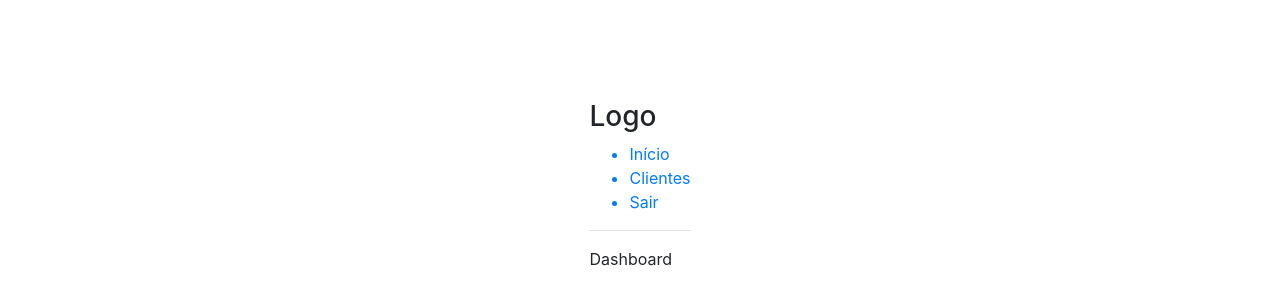
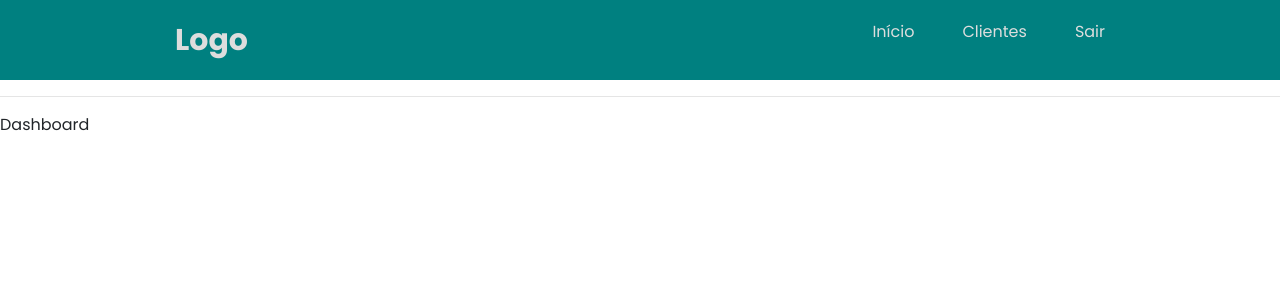
Before and after one commit to NetoMarcalDev/app-sty-dashboard, a React (Create React App) app: page /admin in a window 1280 px wide. Shown: the top 304 px of the page. Built offline with nearby package versions, Linux system fonts and the light colour scheme; sample sign-in values are in the browser's storage.

Commit message:
Implementação do Menu-Navbar

```diff
--- a/src/App.js
+++ b/src/App.js
@@ -1,13 +1,10 @@
 import React, { Component } from 'react';
-import './App.css';
 import Routes from './AppRoutes';
 
 export default class App extends Component {
   render() {
     return(
-      <div className='App'>
         <Routes />
-      </div>
     )
   }
 }
--- a/src/auth.js
+++ b/src/auth.js
@@ -2,8 +2,6 @@ import React from 'react';
 import { Route, Redirect } from 'react-router-dom';
 
 const isAuth = () => {
-
-    console.log(localStorage.getItem('token'))
 
     if (localStorage.getItem('token') !== null) {
         return true;
--- a/src/components/Menu/index.js
+++ b/src/components/Menu/index.js
@@ -1,22 +1,53 @@
-import React  from 'react';
+import React, { useEffect, useState }  from 'react';
 import { Link } from 'react-router-dom';
+import './style.css';
+import { getTopNav } from '../../data/navbars';
 
 const Menu = () => {
+
+    const [navItems, setNavItems] = useState([]);
+    const [collapse, setCollapse] = useState("nav__menu");
+    const [toggleIcon, setToggleIcon] = useState("toggler__icon");
+
+    useEffect(()=>{
+        setNavItems(getTopNav());
+    }, [])
+
+
+     const onToggle = () => {
+        collapse === "nav__menu"
+            ? setCollapse("nav__menu nav__collapse")
+            : setCollapse("nav__menu");
+
+        toggleIcon === "toggler__icon"
+            ? setToggleIcon("toggler__icon toggle")
+            : setToggleIcon("toggler__icon");
+    };
+
     return(
-        <nav>
-            <h3>Logo</h3>
-            <ul>
-                <Link to='/admin'>
-                   <li>Início</li>
+        <div className="nav__wrapper">
+            <div className="container">
+              <nav className="nav">
+                <Link to="#" className="nav__brand">
+                  Logo
                 </Link>
-                <Link to='/clients'>
-                    <li>Clientes</li>
-                </Link>
-                <Link to='/logout'>
-                    <li>Sair</li>
-                </Link>
-            </ul>
-        </nav>
+                <ul className={collapse}>
+                  {navItems.map((item) => (
+                    <li key={item.id} className="nav__item">
+                      <Link to={item.href} className="nav__link">
+                        {item.label}
+                      </Link>
+                    </li>
+                  ))}
+                </ul>
+                <div className={toggleIcon} onClick={onToggle}>
+                  <div className="line__1"></div>
+                  <div className="line__2"></div>
+                  <div className="line__3"></div>
+                </div>
+              </nav>
+            </div>
+        </div>
     )
 }
 
--- /dev/null
+++ b/src/components/Menu/style.css
@@ -0,0 +1,109 @@
+@import url("https://fonts.googleapis.com/css2?family=Poppins:wght@400;600;700&display=swap");
+
+*,
+::before,
+::after {
+  margin: 0;
+  padding: 0;
+  box-sizing: border-box;
+}
+
+body {
+  font-family: "Poppins", sans-serif;
+}
+
+Link {
+  text-decoration: none;
+}
+
+li {
+  list-style: none;
+}
+
+.container {
+  max-width: 960px;
+  margin-left: auto;
+  margin-right: auto;
+}
+
+@media screen and (max-width: 960px) {
+  .container {
+    padding-left: 15px;
+    padding-right: 15px;
+  }
+}
+
+/* Navbar */
+
+.nav__wrapper {
+  background: #008080;
+}
+
+.nav {
+  display: flex;
+  align-items: center;
+  justify-content: space-between;
+  height: 10vh;
+}
+
+.nav__brand {
+  font-size: 30px;
+  font-weight: 700;
+  color: #ddd;
+}
+
+.nav__menu {
+  display: flex;
+  align-items: center;
+  justify-content: space-around;
+  gap: 3rem;
+}
+
+.nav__link {
+  color: #ddd;
+}
+
+.toggler__icon {
+  cursor: pointer;
+  display: none;
+}
+
+.toggler__icon div {
+  width: 25px;
+  height: 2px;
+  background: #ddd;
+  margin: 5px 0px;
+  transition: 0.3s ease;
+}
+
+@media screen and (max-width: 768px) {
+  .toggler__icon {
+    display: block;
+  }
+  .nav__menu {
+    position: fixed;
+    background: teal;
+    flex-direction: column;
+    top: 10vh;
+    width: 50%;
+    height: 90vh;
+    right: 0;
+    transform: translateX(100%);
+    transition: 0.5s ease;
+  }
+}
+
+.nav__collapse {
+  transform: translateX(0%);
+}
+
+/* Toggle Icon Animation */
+.toggle .line__1 {
+  transform: translate(-5px, 7px) rotate(-45deg);
+}
+.toggle .line__2 {
+  opacity: 0;
+}
+.toggle .line__3 {
+  transform: translate(-5px, -7px) rotate(45deg);
+}
--- /dev/null
+++ b/src/data/navbars.js
@@ -0,0 +1,9 @@
+const topNav = [
+    {id: 1, label: "Início", href: "/admin"},
+    {id: 2, label: "Clientes", href: "/clients"},
+    {id: 3, label: "Sair", href: "/logout"},
+];
+
+export const getTopNav = () => {
+    return topNav;
+};
--- a/src/pages/Clientes/index.jsx
+++ b/src/pages/Clientes/index.jsx
@@ -21,7 +21,11 @@ const Clients = () => {
             const resp = await getClients();
 
             if (resp.status === 201) {
-                setList([...resp.data.clients]);
+                setList((prev) => (
+                    [
+                        ...prev,
+                        ...resp.data.clients
+                    ]));
             }
 
         } catch (error) {
```
